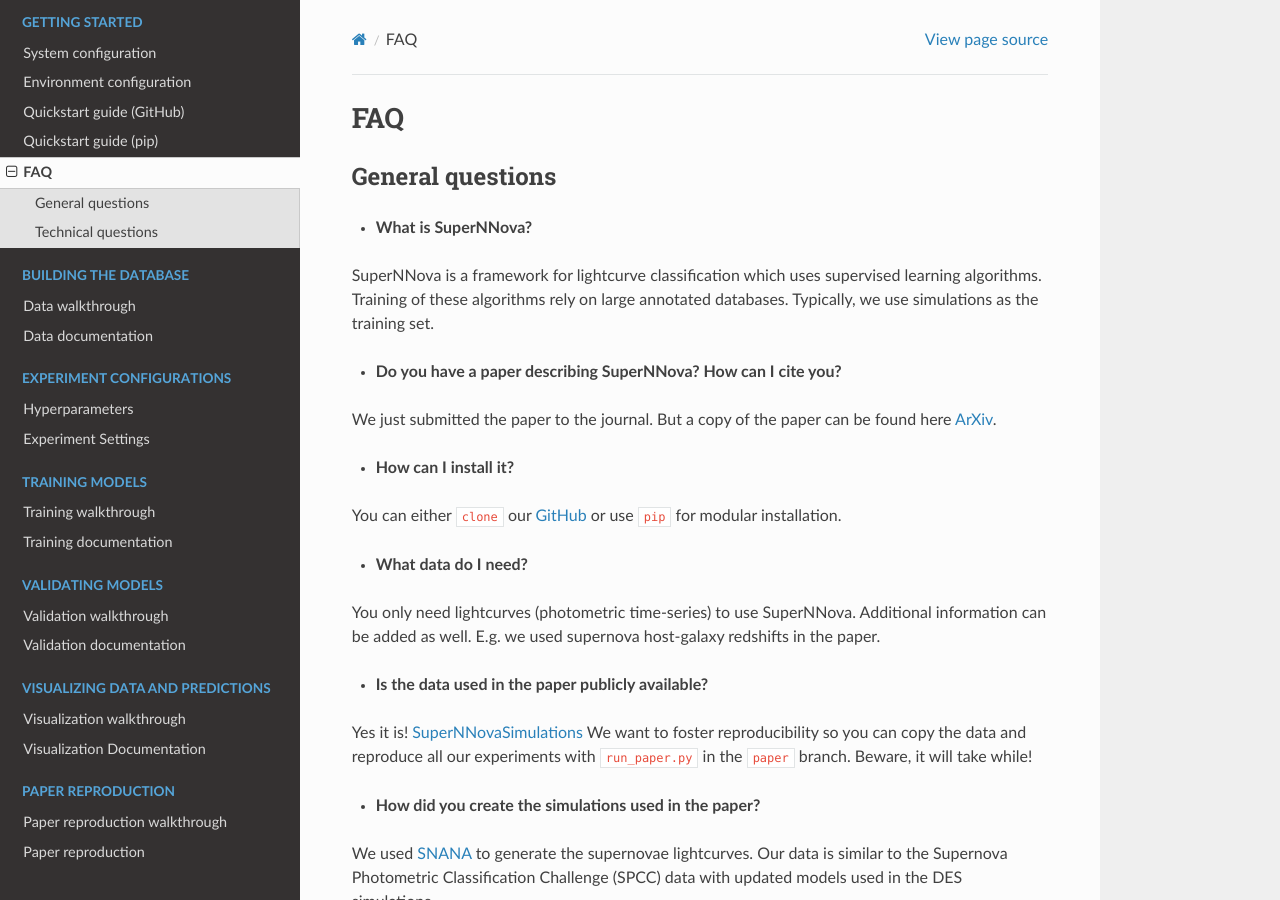
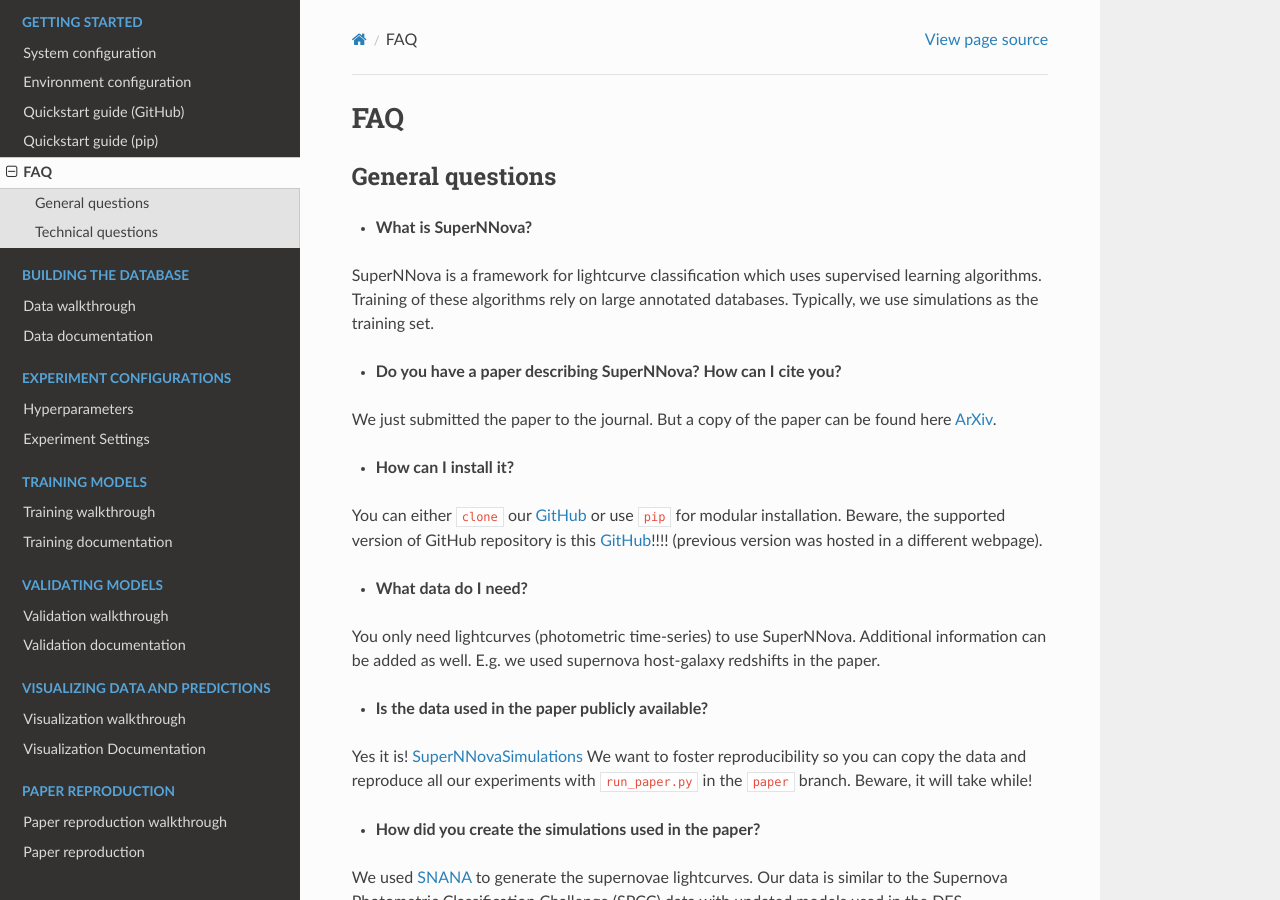
Before and after one commit to supernnova/SuperNNova, a Sphinx documentation site: the page built from docs/installation/FAQ.rst, in a window 1280 px wide and 900 px high. Built offline with Sphinx 7.4.7 and the Read the Docs theme 2.0.0, drawn with Linux system fonts in a browser that asks for light colours.

Commit message:
correcting documentation GitHub link

```diff
--- a/docs/installation/FAQ.rst
+++ b/docs/installation/FAQ.rst
@@ -15,7 +15,7 @@
 
 - **How can I install it?**
 
-You can either ``clone`` our `GitHub`_ or use ``pip`` for modular installation.
+You can either ``clone`` our `GitHub`_ or use ``pip`` for modular installation. Beware, the supported version of GitHub repository is this `GitHub`_!!!! (previous version was hosted in a different webpage).
 
 - **What data do I need?**
 
@@ -78,4 +78,4 @@
 .. _Gal et Ghahramani 2015: https://arxiv.org/abs/1506.02142
 .. _SALT2: https://arxiv.org/pdf/astro-ph/0701828.pdf
 .. _SNANA: https://arxiv.org/abs/0908.4280
-.. _GitHub: https://github.com/tdeboissiere/SuperNNova
+.. _GitHub: https://github.com/supernnova/SuperNNova
```
